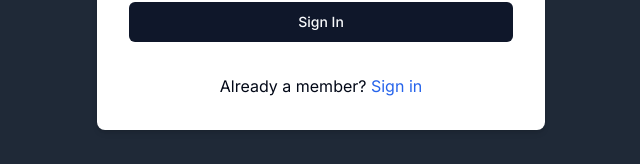
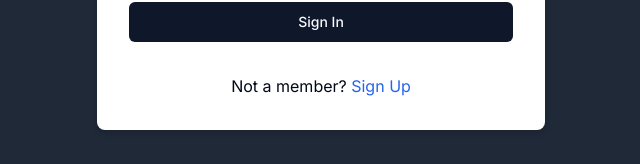
Before and after one commit to psychic-coder/NextNewFeatures, a Next.js app: page /sign-in in a window 1280 px wide. Shown: the part 534-698 px from the top of the page, without its empty margins (319-959 px from the left). Built offline with nearby package versions, Linux system fonts and the light colour scheme.

Commit message:
mini error

```diff
--- a/src/app/(auth)/sign-in/page.tsx
+++ b/src/app/(auth)/sign-in/page.tsx
@@ -103,9 +103,9 @@ export default function SignUpForm() {
         </Form>
         <div className="text-center mt-4">
           <p>
-            Already a member?{' '}
-            <Link href="/sign-in" className="text-blue-600 hover:text-blue-800">
-              Sign in
+            Not a member?{' '}
+            <Link href="/sign-up" className="text-blue-600 hover:text-blue-800">
+              Sign Up
             </Link>
           </p>
         </div>
```
